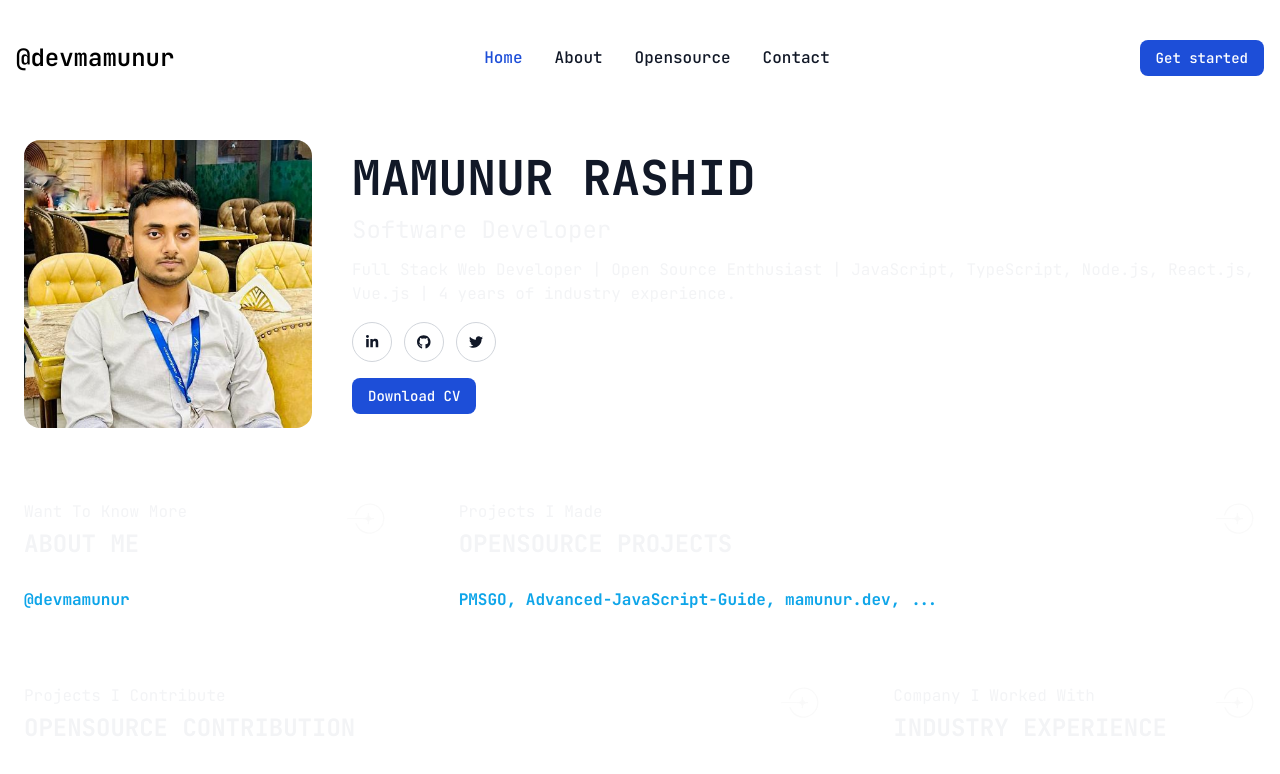
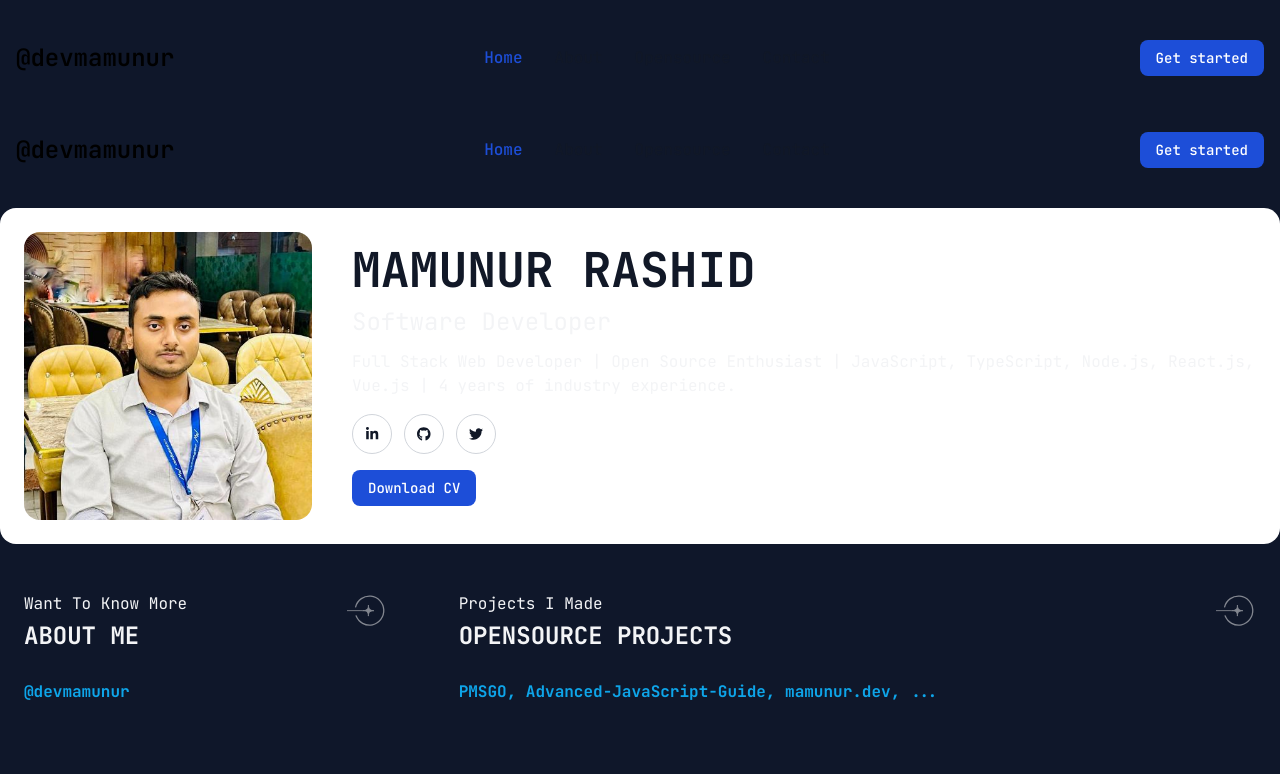
Before and after one commit to devmamunur/mamunur.dev, a Next.js app: page / in a window 1280 px wide. Shown: the top 774 px of the page. Built offline with nearby package versions, Linux system fonts and the light colour scheme.

Commit message:
Update layout

```diff
--- a/src/app/layout.tsx
+++ b/src/app/layout.tsx
@@ -1,7 +1,11 @@
 import './globals.css'
-import { JetBrains_Mono } from 'next/font/google'
+import {JetBrains_Mono} from 'next/font/google'
 import "@fortawesome/fontawesome-svg-core/styles.css";
-import { config } from "@fortawesome/fontawesome-svg-core";
+import {config} from "@fortawesome/fontawesome-svg-core";
+import NavBar from "@/components/NavBar";
+import React from "react";
+import Footer from "@/components/Footer";
+
 config.autoAddCss = false;
 
 const jetBrains_Mono = JetBrains_Mono({
@@ -23,7 +27,11 @@ export default function RootLayout({
 }) {
     return (
         <html lang="en">
-      <body className={`${jetBrains_Mono.className} dark:bg-gray-950`}>{children}</body>
+        <body className={`${jetBrains_Mono.className} bg-slate-900`}>
+        <NavBar/>
+        {children}
+        <Footer/>
+        </body>
         </html>
     )
 }
```
Lines whose indentation alone changed are shown as unchanged.
